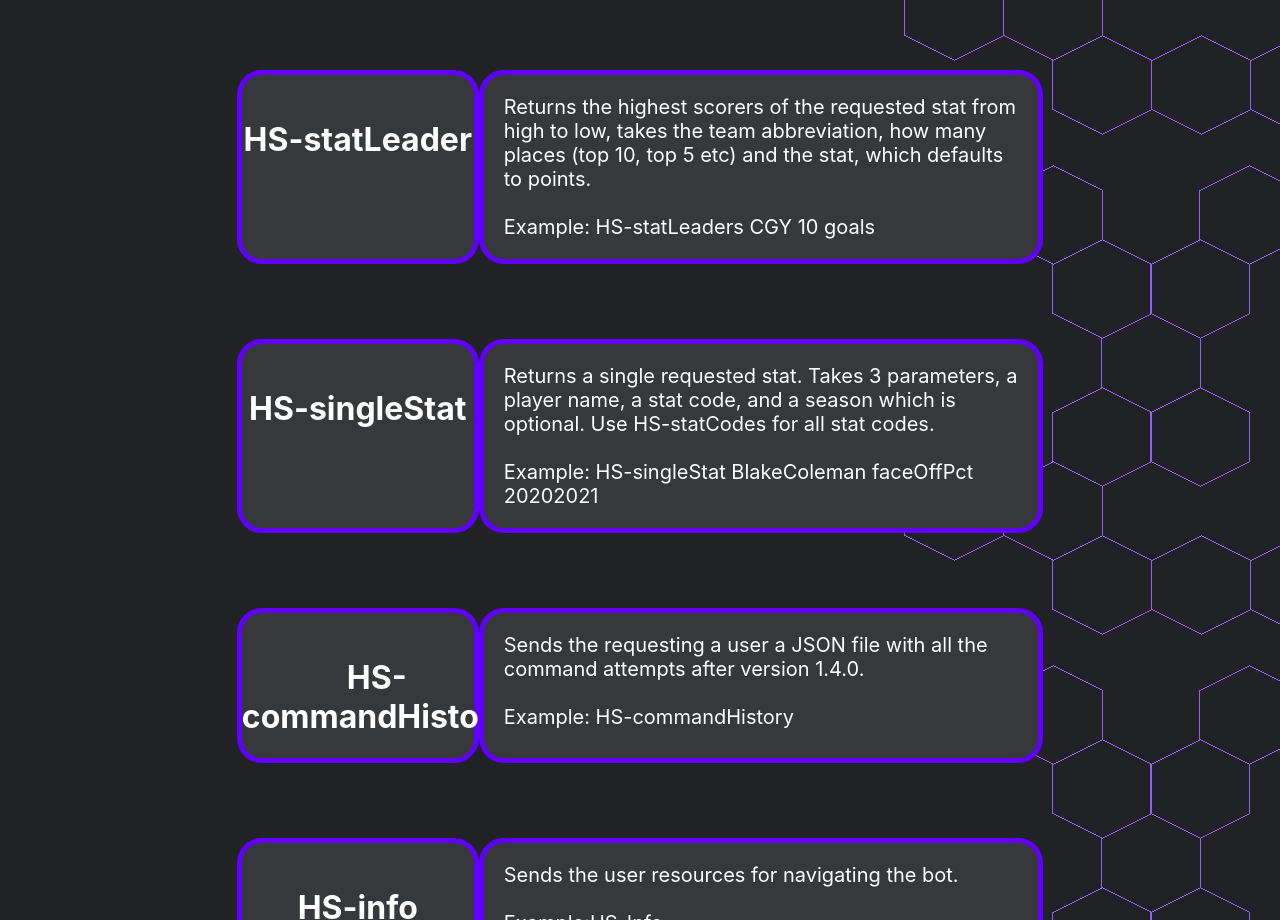
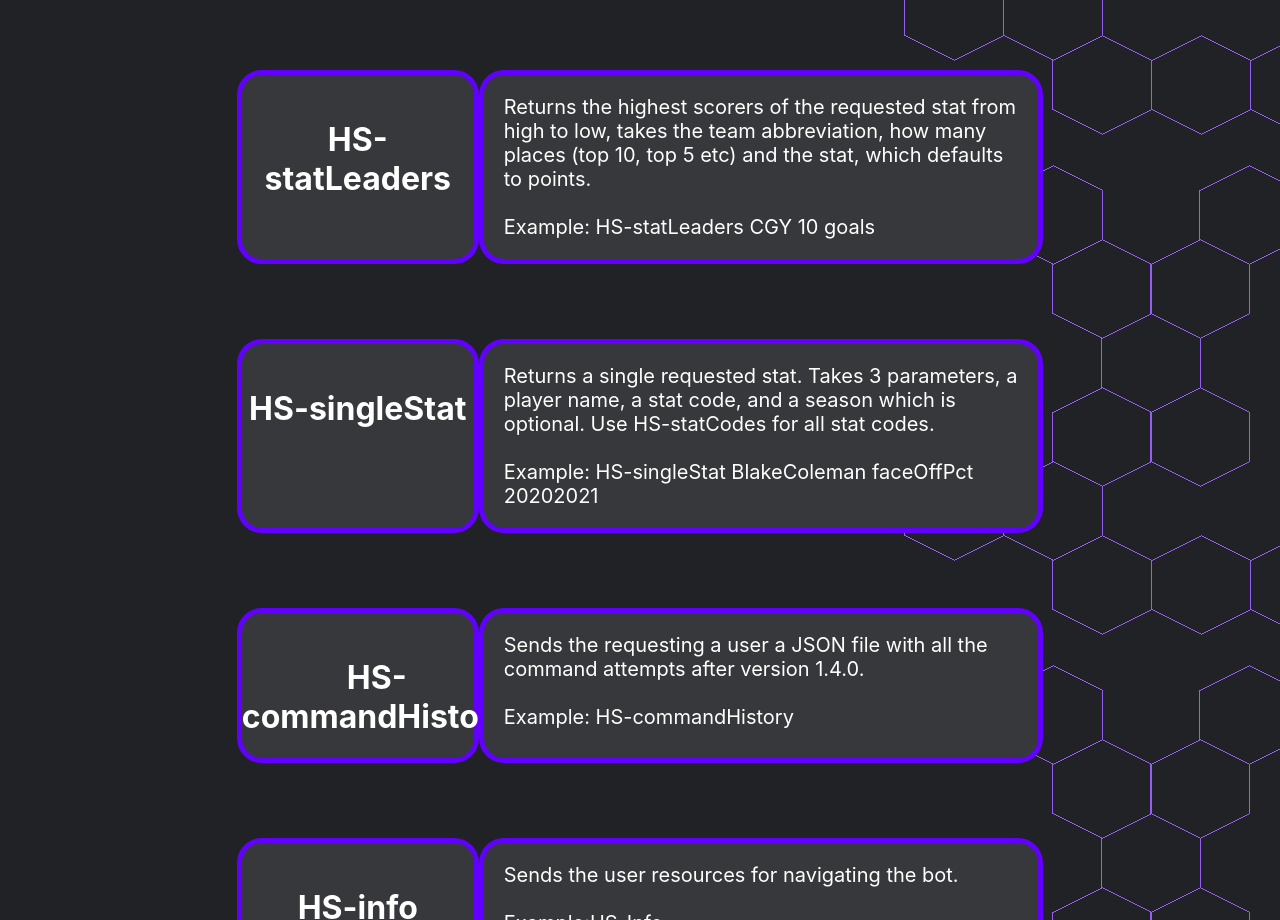
Before and after one commit to Special-Sharpie/botsite, a React (Create React App) app: page /commands in a window 1280 px wide. Shown: the part 5840-6760 px from the top of the page. Built offline with nearby package versions, Linux system fonts and the light colour scheme.

Commit message:
Fixed command name typo

```diff
--- a/src/pages/Commands.js
+++ b/src/pages/Commands.js
@@ -22,7 +22,7 @@ let commandDescription = {
     "HS-Pinfo" : ["Returns a suite of information about the requested player.", "Example HS-Pinfo JohnnGaudreau"],
     "HS-Tinfo" : ["Returns a suite of information about the requested team.", "Example HS-Tinfo CGY"],
     "HS-ATplayerStats" : ["Returns the career stats of all active and unactive NHL players. Similar to skaterCareer, only with less data and support for goalies.", "Example: HS-ATplayerStats JaromeIginla"],
-    "HS-statLeader" : ["Returns the highest scorers of the requested stat from high to low, takes the team abbreviation, how many places (top 10, top 5 etc) and the stat, which defaults to points.", "Example: HS-statLeaders CGY 10 goals"],
+    "HS-statLeaders" : ["Returns the highest scorers of the requested stat from high to low, takes the team abbreviation, how many places (top 10, top 5 etc) and the stat, which defaults to points.", "Example: HS-statLeaders CGY 10 goals"],
     "HS-singleStat" : ["Returns a single requested stat. Takes 3 parameters, a player name, a stat code, and a season which is optional. Use HS-statCodes for all stat codes.", "Example: HS-singleStat BlakeColeman faceOffPct 20202021"],
     "HS-commandHistory" : ["Sends the requesting a user a JSON file with all the command attempts after version 1.4.0.", "Example: HS-commandHistory"],
     "HS-info" : ["Sends the user resources for navigating the bot.", "Example:HS-Info"]
```
